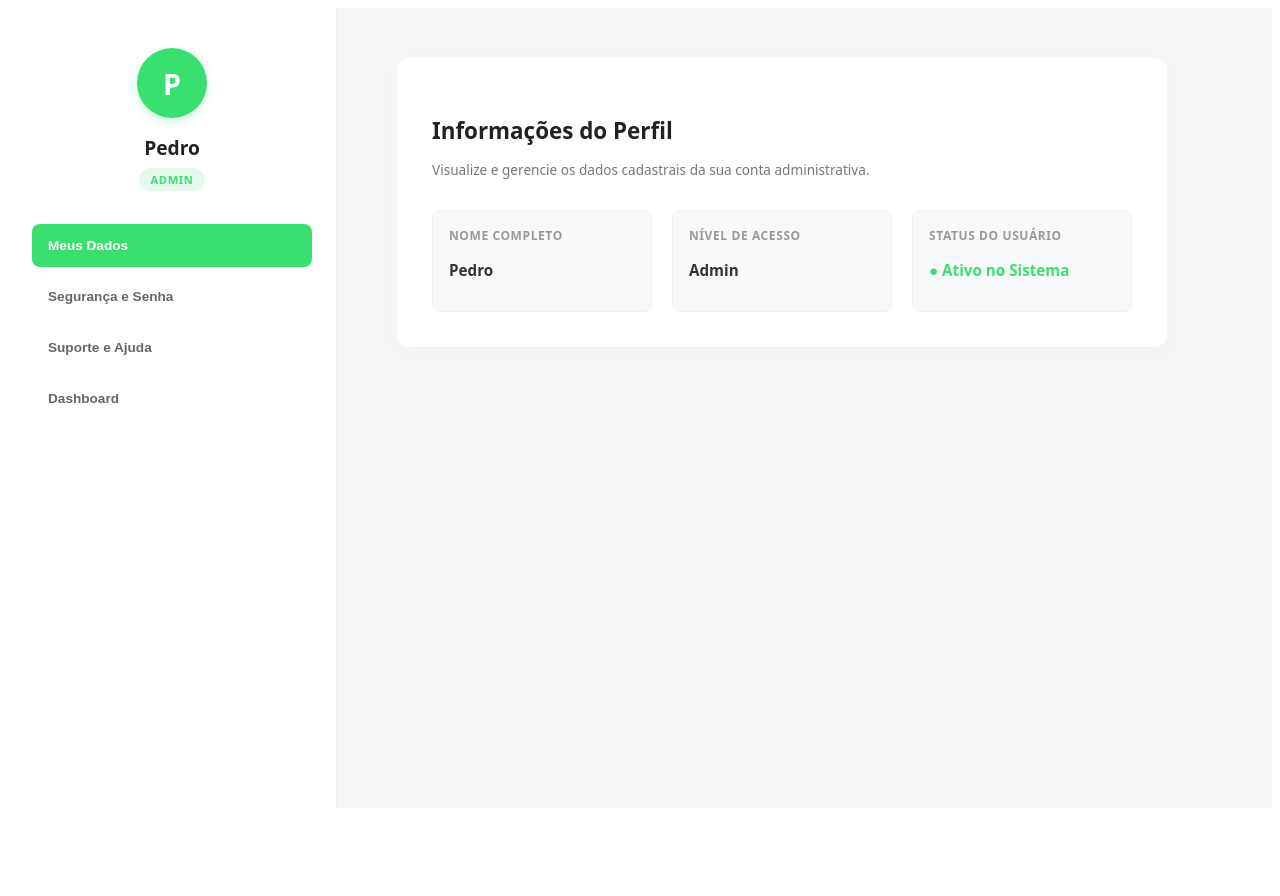
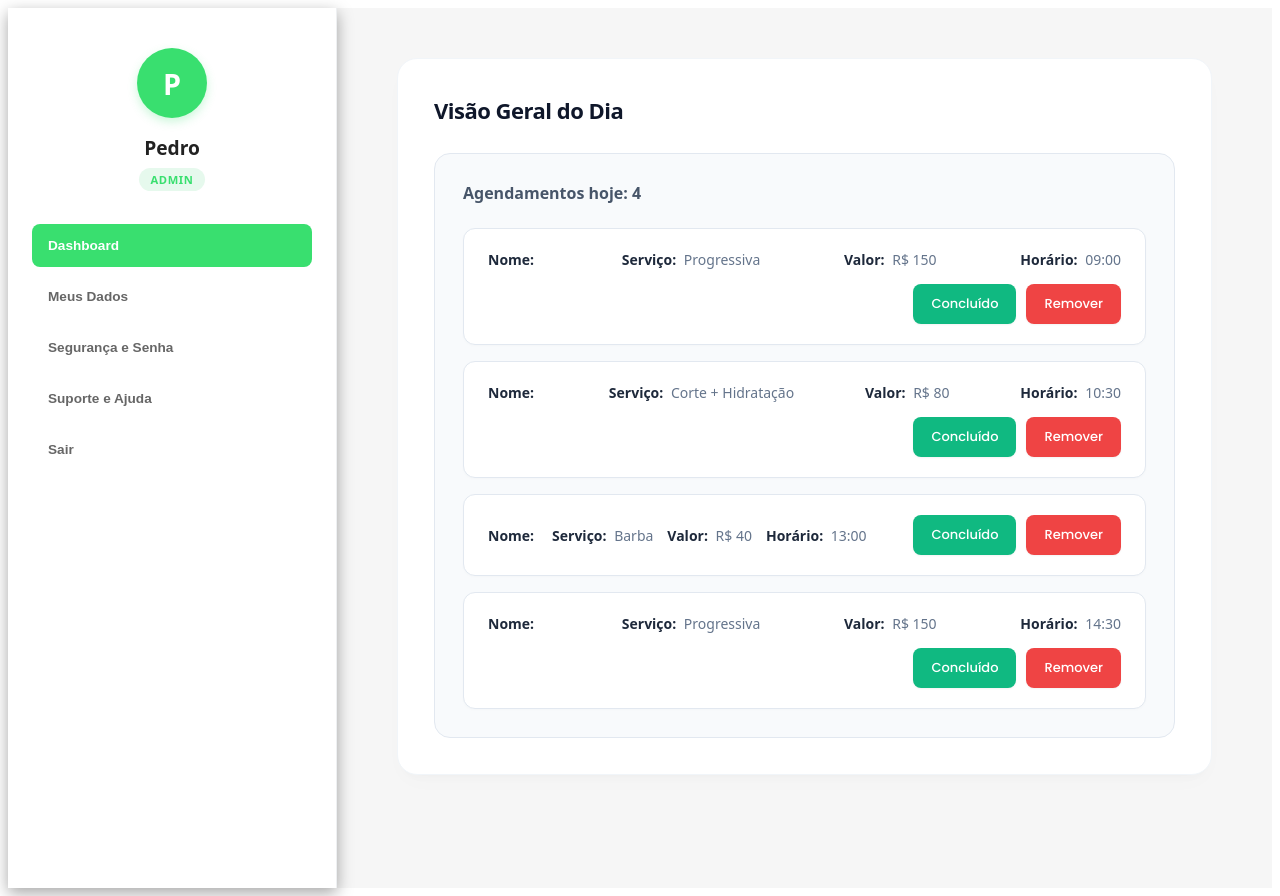
Before and after one commit to pedrohenrique03vava-eng/Zelo, a React (Vite) app in the folder Zelo-Web/: page / in a window 1280 px wide. Both pictures are taken after a click on the button "ENTRAR". Before the commit the page ends 816 px from the top, so only its background shows below. Built offline with nearby package versions, Linux system fonts and the light colour scheme.

Commit message:
Front-Update

```diff
--- a/Zelo-Web/src/pages/home/dashboard.css
+++ b/Zelo-Web/src/pages/home/dashboard.css
@@ -1,70 +1,82 @@
-/* ==========================================================================
-   3. CARD PRINCIPAL (DASHBOARD)
-   ========================================================================== */
  .cardao {
-  background-color: #ffffff; /* Mudado de cinza escuro para branco para contrastar com o fundo da página */
-  border: 1px solid #e2e8f0;
-  border-radius: 16px;
-  padding: 32px;
+    background-color: #ffffff;
+    border: 1px solid #f1f5f9;
+    border-radius: 20px;
+    padding: 36px;
     width: 100%;
-  box-shadow: 0 4px 12px rgba(0, 0, 0, 0.03);
+    box-shadow: 0 10px 25px -5px rgba(0, 0, 0, 0.02),
+                0 8px 10px -6px rgba(0, 0, 0, 0.02);
     margin-bottom: 30px;
+    box-sizing: border-box;
   }
 
   .titulo-cardao {
-  font-size: 18px;
+    font-size: 22px;
     font-weight: 700;
     color: #0f172a;
-  text-transform: none; /* Removido uppercase para um visual mais moderno */
-  letter-spacing: -0.2px;
-  margin-bottom: 24px;
+    letter-spacing: -0.5px;
+    margin-top: 0;
+    margin-bottom: 28px;
   }
 
-/* Substitui o antigo #nome por um Grid Responsivo (Lado a Lado) */
-.dashboard-content-grid {
-  display: grid;
-  grid-template-columns: repeat(auto-fit, minmax(350px, 1fr));
-  gap: 24px;
-  width: 100%;
-}
 
-/* ==========================================================================
-   4. SEÇÕES INTERNAS (AGENDAMENTOS E PRODUTOS)
-   ========================================================================== */
   .sessao {
     display: flex;
     flex-direction: column;
     gap: 16px;
-  padding: 24px;
+    padding: 28px;
     background-color: #f8fafc;
     border: 1px solid #e2e8f0;
-  border-radius: 12px;
+    border-radius: 16px;
     width: 100%;
+    box-sizing: border-box;
+
   }
 
   .sessao h3 {
-  font-size: 15px;
+    font-size: 16px;
     font-weight: 600;
     color: #475569;
-  margin-bottom: 4px;
+    margin-top: 0;
+    margin-bottom: 8px;
   }
-
-/* Configuração das Listas (Agendamento e Produtos) */
   .agendamento-lista,
   .produto-lista {
     list-style: none;
-  padding: 20px;
+    margin: 0;
+    padding: 20px 24px;
     background-color: #ffffff;
-  border-radius: 10px;
-  border: 1px solid #edf2f7;
+    border-radius: 12px;
+    border: 1px solid #e2e8f0;
     display: flex;
-  flex-direction: column; /* Organiza os dados em coluna para telas menores */
-  gap: 12px;
+    flex-direction: column;
+    gap: 14px;
     width: 100%;
-  transition: border-color 0.2s ease, box-shadow 0.2s ease;
+    box-sizing: border-box;
+    box-shadow: 0 1px 3px rgba(0, 0, 0, 0.02);
+    transition: all 0.25s cubic-bezier(0.4, 0, 0.2, 1);
   }
 
-/* Em telas maiores, os dados do agendamento voltam a ficar na horizontal */
+  .agendamento-lista:hover,
+  .produto-lista:hover {
+    border-color: #cbd5e1;
+    box-shadow: 0 12px 20px -8px rgba(0, 0, 0, 0.05);
+  }
+
+
+  .sessao ul li {
+    font-size: 14px;
+    color: #64748b;
+    line-height: 1.5;
+  }
+
+  .sessao ul li strong {
+    color: #1e293b;
+    font-weight: 600;
+    margin-right: 4px;
+  }
+
+
   @media (min-width: 768px) {
     .agendamento-lista {
       flex-direction: row;
@@ -74,34 +86,14 @@
     }
   }
 
-.agendamento-lista:hover,
-.produto-lista:hover {
-  border-color: #cbd5e1;
-  box-shadow: 0 4px 6px -1px rgba(0, 0, 0, 0.05);
-}
-
-.sessao ul li {
-  font-size: 13.5px;
-  color: #64748b;
-}
-
-.sessao ul li strong {
-  color: #334155;
-  font-weight: 500;
-}
-
-/* ==========================================================================
-   5. BOTÕES DE AÇÃO E CONTAINER
-   ========================================================================== */
-.action-buttons {
+  li.action-buttons {
     display: flex;
-  gap: 8px;
+    gap: 10px;
     align-items: center;
   }
 
-/* Se estiver em modo horizontal (desktop), empurra os botões para a extrema direita */
   @media (min-width: 768px) {
-  .action-buttons {
+    li.action-buttons {
       margin-left: auto;
     }
   }
@@ -109,81 +101,58 @@
   .concluido,
   .remove {
     font-family: "Poppins", sans-serif;
-  font-size: 12px;
+    font-size: 13px;
     font-weight: 500;
     color: #ffffff;
     border: none;
-  border-radius: 6px;
-  padding: 8px 14px;
+    border-radius: 8px;
+    padding: 10px 18px;
     cursor: pointer;
     white-space: nowrap;
-  transition: background-color 0.2s ease, transform 0.1s ease;
+    box-shadow: 0 1px 2px rgba(0, 0, 0, 0.05);
+    transition: all 0.2s ease;
   }
 
+
   .concluido {
-  background-color: #10b981; /* Atualizado para o tom de verde moderno (Emerald) */
+    background-color: #10b981;
   }
 
   .concluido:hover {
     background-color: #059669;
+    box-shadow: 0 4px 12px rgba(16, 185, 129, 0.2);
   }
 
+
   .remove {
-  background-color: #ef4444; /* Atualizado para o tom de vermelho moderno (Rose) */
+    background-color: #ef4444;
   }
 
   .remove:hover {
     background-color: #dc2626;
+    box-shadow: 0 4px 12px rgba(239, 68, 68, 0.2);
   }
+
 
   .concluido:active,
   .remove:active {
-  transform: scale(0.98);
-}
-
-/* ==========================================================================
-   6. COMPONENTES EXTRA (LOGIN & ALERTAS)
-   ========================================================================== */
-#button-login {
-  position: absolute;
-  top: -40px;
-  right: 0px;
-  display: flex;
-  align-items: center;
-  justify-content: center;
-  background-color: #10b981;
-  border: none;
-  border-radius: 8px;
-  width: 48px;
-  height: 48px;
-  cursor: pointer;
-  transition: background-color 0.2s ease, transform 0.1s ease;
-  box-shadow: 0 4px 6px rgba(0, 0, 0, 0.1);
-}
-
-#button-login:hover {
-  background-color: #059669;
-}
-
-#button-login:active {
-  transform: scale(0.95);
-}
-
-#button-login img {
-  width: 22px !important;
-  height: 22px !important;
-  min-width: 22px !important;
-  min-height: 22px !important;
-  object-fit: contain;
-  filter: brightness(0) invert(1);
+    transform: scale(0.96);
   }
 
   .alertas-container {
-  margin-top: 20px;
+    margin-top: 24px;
+    padding: 16px;
+    background-color: #fef2f2;
+    border: 1px solid #fee2e2;
+    border-radius: 12px;
   }
 
   .alertas-container h3 {
-  font-size: 16px;
-  font-weight: 700;
+    margin: 0;
+    font-size: 14px;
+    font-weight: 600;
     color: #ef4444;
+    display: flex;
+    align-items: center;
+    gap: 8px;
   }
--- a/Zelo-Web/src/pages/main/main.css
+++ b/Zelo-Web/src/pages/main/main.css
@@ -16,6 +16,8 @@
   display: flex;
   flex-direction: column;
   align-items: center;
+  box-shadow: rgba(0, 0, 0, 0.35) 0px 5px 15px;
+  min-height: 100vh;
 }
 
 
@@ -92,6 +94,30 @@
   background-color: #39df6f;
   color: #ffffff;
 }
+.menu-btn2{
+  width: 100%;
+  background-color: transparent;
+  border: none;
+  padding: 14px 16px;
+  border-radius: 8px;
+  text-align: left;
+  font-size: 0.85rem;
+  font-weight: 600;
+  color: #666666;
+  cursor: pointer;
+  transition: all 0.2s ease;
+  display: flex;
+  align-items: center;
+}
+.menu-btn2:hover{
+background-color: #f4f5f7;
+color: #222222;
+}
+.menu-btn2.active {
+  background-color: #39df6f;
+  color: #ffffff;
+}
+
 
 .btn-leave {
   margin-top: 20px;
@@ -101,6 +127,13 @@
   color: #888888;
 }
 
+.btn-leave-sair {
+  margin-top: 20px;
+  border-top: 1px solid #f0f0f0;
+  border-radius: 0;
+  padding-top: 20px;
+  color: #888888;
+}
 
 .rightContainer {
   flex: 1;
--- a/Zelo-Web/src/pages/main/main.tsx
+++ b/Zelo-Web/src/pages/main/main.tsx
@@ -2,17 +2,15 @@ import { useState } from "react";
 import { useNavigate } from "react-router-dom";
 import { userLogin } from "./mockPerfil";
 import { produtosMock, agendamentosHojeMock } from "../home/mocks";
-import "../home/dashboard.css"
+import "../home/dashboard.css";
 import "./main.css";
 
 export default function Perfil() {
   const navigate = useNavigate();
-  const [abaAtiva, setAbaAtiva] = useState("dados");
+  const [abaAtiva, setAbaAtiva] = useState("dashboard");
 
   return (
     <div className="perfil-page-container">
-
-
       <section className="leftContainer">
         <div className="user-avatar-block">
           <div className="avatar-circle">
@@ -23,6 +21,13 @@ export default function Perfil() {
         </div>
 
         <nav className="menu-buttons">
+        <button
+            className={`menu-btn ${abaAtiva === "dashboard" ? "active" : ""}`}
+            onClick={() => setAbaAtiva("dashboard")}
+          >
+            Dashboard
+          </button>
+
           <button
             className={`menu-btn ${abaAtiva === "dados" ? "active" : ""}`}
             onClick={() => setAbaAtiva("dados")}
@@ -35,19 +40,19 @@ export default function Perfil() {
           >
             Segurança e Senha
           </button>
+
+
           <button
             className={`menu-btn ${abaAtiva === "ajuda" ? "active" : ""}`}
             onClick={() => setAbaAtiva("ajuda")}
           >
             Suporte e Ajuda
           </button>
-
-
           <button
-            className={`menu-btn ${abaAtiva === "dashboard" ? "active" : ""}`}
-            onClick={() => setAbaAtiva("dashboard")}
+            className={`menu-btn2`}
+            onClick={() => navigate("/")}
           >
-            Dashboard
+            Sair
           </button>
         </nav>
       </section>
@@ -80,39 +85,28 @@ export default function Perfil() {
 
 
         {abaAtiva === "dashboard" && (
-          <div className="content-card animate-fade">
           <div className="cardao">
             <h2 className="titulo-cardao">Visão Geral do Dia</h2>
 
-              <div id="nome" className="dashboard-content-grid">
             <section className="sessao">
+
               <h3>Agendamentos hoje: {agendamentosHojeMock.length}</h3>
-                  {agendamentosHojeMock.map((cliente) => (
-                    <ul key={cliente.id} className="agendamento-lista">
-                      <li><strong>Nome:</strong> {cliente.clienteNome}</li>
-                      <li><strong>Serviço:</strong> {cliente.servico}</li>
-                      <li><strong>Valor:</strong> R$ {cliente.valor},00</li>
-                      <li><strong>Horário:</strong> {cliente.horario}</li>
-                      <div className="action-buttons">
+
+
+              {agendamentosHojeMock.map((agendamento, index) => (
+                <ul className="agendamento-lista" key={agendamento.id || index}>
+                  <li><strong>Nome:</strong> {agendamento.cliente}</li>
+                  <li><strong>Serviço:</strong> {agendamento.produto || agendamento.servico}</li>
+                  <li><strong>Valor:</strong> R$ {agendamento.valor}</li>
+                  <li><strong>Horário:</strong> {agendamento.horario}</li>
+
+                  <li className="action-buttons">
                     <button className="concluido">Concluído</button>
                     <button className="remove">Remover</button>
-                      </div>
+                  </li>
                 </ul>
               ))}
             </section>
-
-                <section className="sessao">
-                  <h3>Produtos</h3>
-                  {produtosMock.map((produto) => (
-                    <ul key={produto.id} className="produto-lista">
-                      <li><strong>Nome:</strong> {produto.nome}</li>
-                      <li><strong>Quantidade Atual:</strong> {produto.quantidadeAtual}</li>
-                      <li><strong>Quantidade Mínima:</strong> {produto.quantidadeMinima}</li>
-                    </ul>
-                  ))}
-                </section>
-              </div>
-            </div>
           </div>
         )}
 
```
Also changed, not shown: 1 other file (tests, documents, lock files or other folders). Lines whose indentation alone changed are shown as unchanged.
